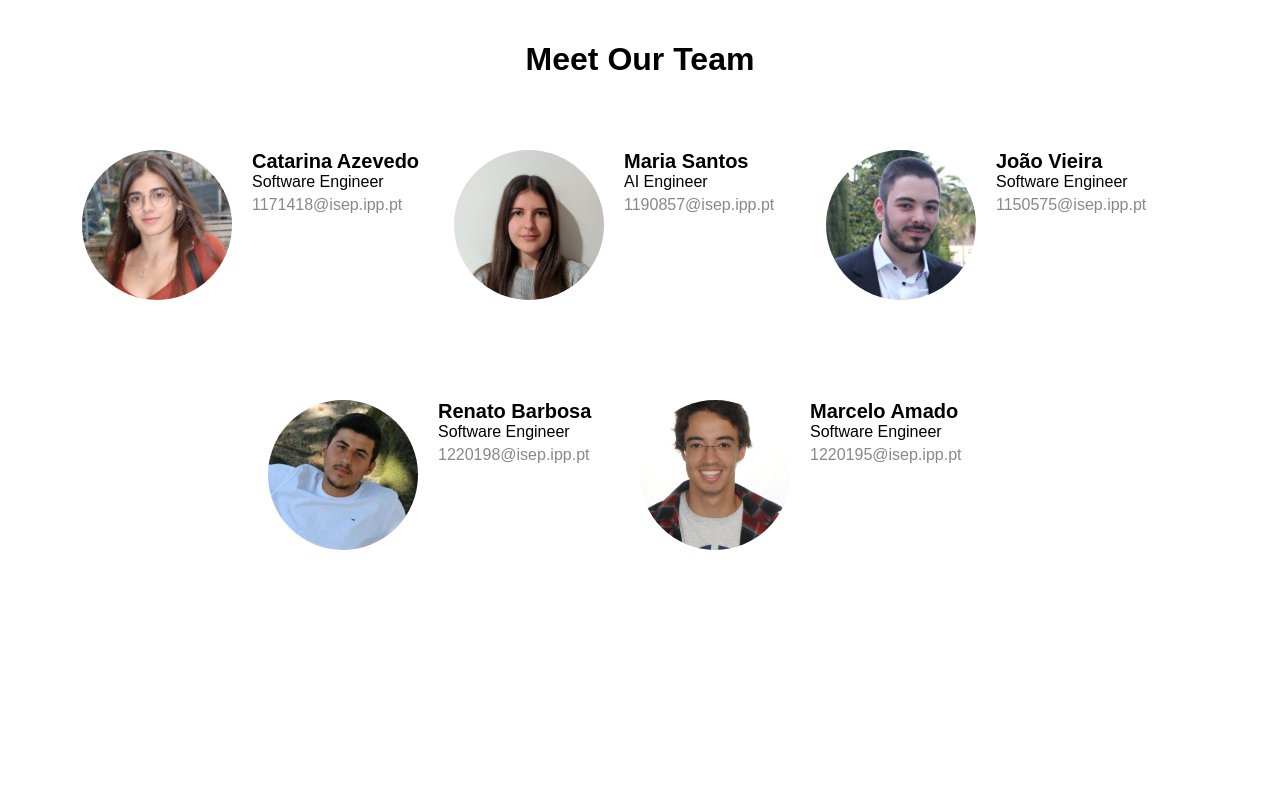
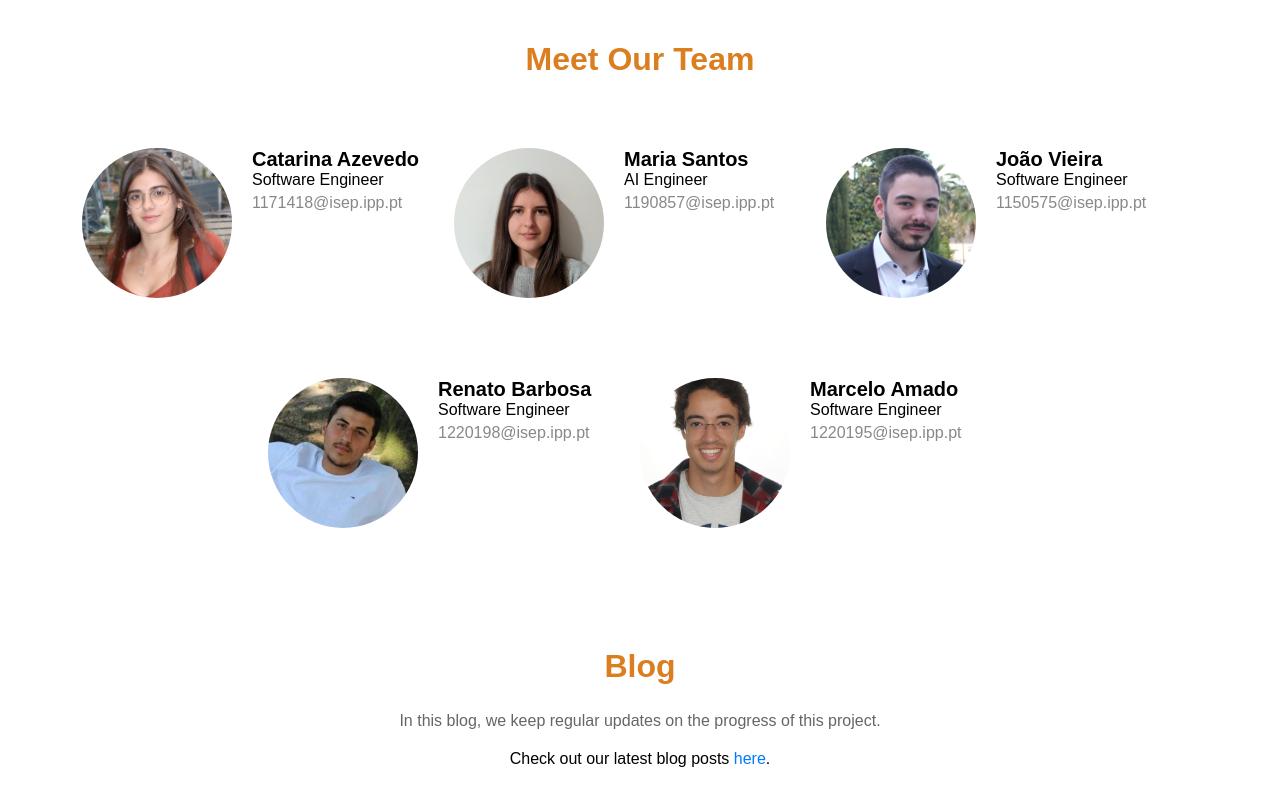
Before and after one commit to ElectricUser/RestB4Crash, a Django app: page /contact in a window 1280 px wide. Shown: the part 70-874 px from the top of the page. Before the commit the page ends 620 px from the top, so only its background shows below. Run offline with Django 4.2, Linux system fonts and the light colour scheme.

Commit message:
Added blog link to web interface

```diff
--- a/webinterface/myapp/templates/myapp/contact.html
+++ b/webinterface/myapp/templates/myapp/contact.html
@@ -33,7 +33,7 @@
         .team-member {
             width: 31%; /* Adjust the width as needed */
             display: flex;
-            margin-bottom: 100px;
+            margin-bottom: 80px;
         }
 
         .team-member-img-container {
@@ -64,11 +64,41 @@
             color: #888;
             margin-top: 5px;
         }
+
+        .blog-section {
+            margin-top: 40px;
+            text-align: center;
+        }
+
+        .blog-title {
+            font-size: 32px;
+            font-weight: bold;
+            color: #da7e20;
+        }
+
+        .blog-description {
+            margin-bottom: 20px;
+            color: #666;
+        }
+
+        .blog-link {
+            font-size: 16px;
+        }
+
+        .blog-link a {
+            color: #007bff;
+            text-decoration: none;
+        }
+
+        .blog-link a:hover {
+            text-decoration: underline;
+        }
     </style>
 </head>
 <body>
 <div class="container">
-    <h1>Meet Our Team</h1>
+    <h1 style="text-align: center; font-size: 32px; font-weight: bold; color: #da7e20; margin-bottom: 20px;">Meet Our
+        Team</h1>
     <div class="team-members">
         <div class="team-member">
             <div class="team-member-img-container">
@@ -124,6 +154,14 @@
             </div>
         </div>
     </div>
+
+    <!-- Blog section -->
+    <div class="blog-section">
+        <h2 class="blog-title">Blog</h2>
+        <p class="blog-description">In this blog, we keep regular updates on the progress of this project.</p>
+        <p class="blog-link">Check out our latest blog posts <a
+                href="https://grupo3meia.wixsite.com/grupo-3-meia---2022">here</a>.</p>
+    </div>
 </div>
 </body>
 </html>
```
